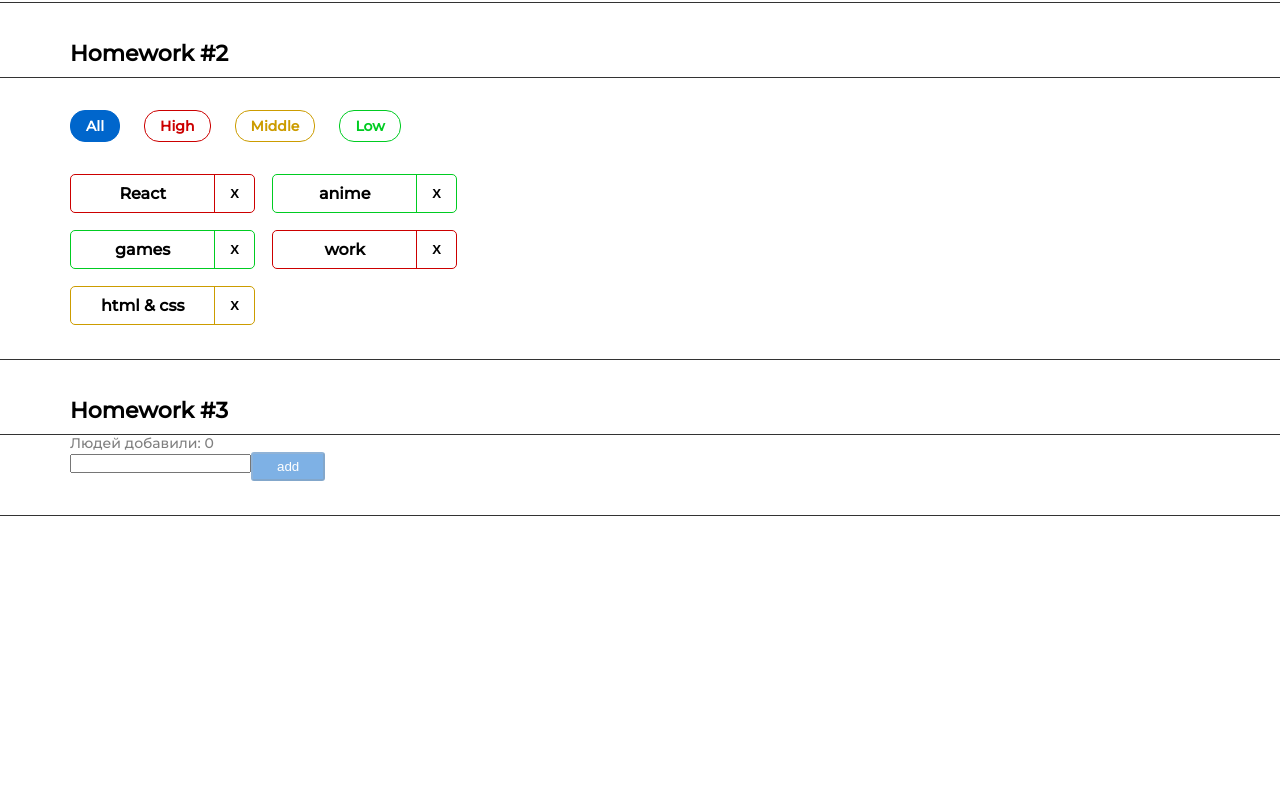
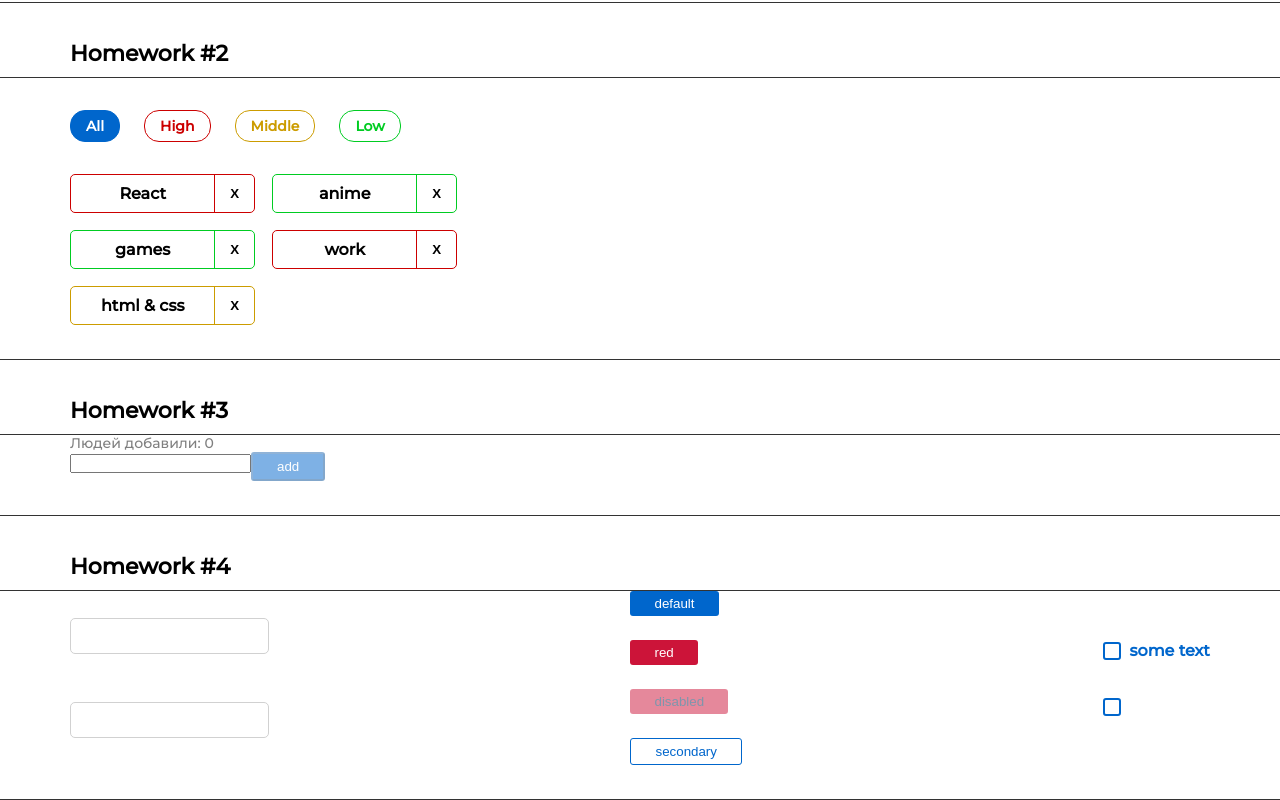
Before and after one commit to JuliaMargunova/hws2-master, a React (Create React App) app: page /#/ in a window 1280 px wide. Shown: the part 434-1234 px from the top of the page. Before the commit the page ends 950 px from the top, so only its background shows below. Built offline with nearby package versions, Linux system fonts and the light colour scheme.

Commit message:
completed HW4

```diff
--- a/src/s1-main/App.tsx
+++ b/src/s1-main/App.tsx
@@ -3,6 +3,7 @@ import s from './App.module.css'
 import HW1 from '../s2-homeworks/hw01/HW1'
 import HW2 from "../s2-homeworks/hw02/HW2";
 import HW3 from "../s2-homeworks/hw03/HW3";
+import HW4 from "../s2-homeworks/hw04/HW4";
 
 function App() {
     return (
@@ -11,7 +12,7 @@ function App() {
             {/*раскомментировать по ходу выполнения*/}
             <HW2/>
             <HW3/>
-            {/*<HW4/>*/}
+            <HW4/>
 
             {/*при выполнении дз 5 и более - закомментировать здесь дз 1-4, так как они есть внутри дз 5*/}
             {/*<HW5/>*/}
--- a/src/s2-homeworks/hw04/Stand.tsx
+++ b/src/s2-homeworks/hw04/Stand.tsx
@@ -49,7 +49,7 @@ const Stand = () => {
                 </div>
                 {/*красная кнопка:*/}
                 <div>
-                    <SuperButton id={'hw4-super-button-red'} xType={'red'}>
+                    <SuperButton id={'hw4-super-button-red'} xType={'red'} >
                         red
                     </SuperButton>
                 </div>
--- a/src/s2-homeworks/hw04/common/c1-SuperInputText/SuperInputText.module.css
+++ b/src/s2-homeworks/hw04/common/c1-SuperInputText/SuperInputText.module.css
@@ -1,20 +1,38 @@
 .input:focus {
+
 }
 
 .input {
+    border: 1px solid #D1D1D1;
+    border-radius: 5px;
+    box-sizing: border-box;
+    outline: none;
+    width: 100%;
+    font-weight: 500;
+    line-height: 1.25;
+    min-height: 2.25rem;
+    padding: 0.5em 0.75em;
+
 }
 
 .inputWrapper {
 }
 
 .superInput {
+
 }
 
 .errorInput {
+    border: 1px solid #CC1439;
+    border-radius: 5px;
+    box-sizing: border-box;
 }
 
 .errorInput:focus {
 }
 
 .error {
+    color: #cc1439;
+    font-size: .625rem;
+    line-height: 1.2;
 }
--- a/src/s2-homeworks/hw04/common/c1-SuperInputText/SuperInputText.tsx
+++ b/src/s2-homeworks/hw04/common/c1-SuperInputText/SuperInputText.tsx
@@ -55,6 +55,7 @@ const SuperInputText: React.FC<SuperInputTextPropsType> = (
         + (className ? ' ' + s.className : '') // задача на смешивание классов
 
     return (
+
         <div className={s.inputWrapper}>
             <input
                 id={id}
--- a/src/s2-homeworks/hw04/common/c2-SuperButton/SuperButton.module.css
+++ b/src/s2-homeworks/hw04/common/c2-SuperButton/SuperButton.module.css
@@ -1,36 +1,62 @@
 .button {
+    border-radius: 3px;
+    display: flex;
+    flex-direction: row;
+    justify-content: center;
+    align-items: center;
+    padding: 5px 24px;
+    gap: 10px;
+    cursor: pointer;
+    background-color: #0066CC;
+    border: none;
+    color: #FFFFFF;
+
 }
 
 .disabled {
+   opacity: 0.5;
+    color: #002E5C;
 }
 
 .secondary {
+    color:  #0066CC;
+    background-color: #fff;
+    border: 1px solid #06c;
 }
 
 .default {
+    background-color: #0066CC;
 }
 
 .red {
+    background-color: #CC1439;
 }
 
 .default:hover {
+    background-color: #0080FF;
 }
 
 .red:hover {
+    background-color: #FF1A47;
 }
 
 .secondary:hover {
+    background-color: #E5F0FA;
 }
 
 
 .default:active {
+    background-color: #0059B3;
 }
 
 .secondary:active {
+    background-color: #C9E5FF;
 }
 
 .red:active {
+    background-color: #B31232;
 }
 
 .button:disabled {
+    cursor: not-allowed;
 }
--- a/src/s2-homeworks/hw04/common/c2-SuperButton/SuperButton.tsx
+++ b/src/s2-homeworks/hw04/common/c2-SuperButton/SuperButton.tsx
@@ -18,12 +18,15 @@ const SuperButton: React.FC<SuperButtonPropsType> = (
     }
 ) => {
     const finalClassName = s.button
-        // + (disabled
-        //         ? ...
-        //         : xType === 'red'
-        //             ? ...
-        + (className ? ' ' + className : '') // задачка на смешивание классов
-
+        + (disabled
+            ? ' ' + s.disabled : '')+
+        ( xType === 'red'
+                ? ' ' + s.red
+                : xType === 'secondary'
+                    ? ' ' + s.secondary
+                    : ' ' + s.default)
+        + (className ? ' ' + s.className : '') // задачка на смешивание классов
+    // const finalClassName = `${s.button} ${disabled? s.disabled: ''} ${xType==='red'? s.red : xType==='secondary' ? s.secondary : s.default} ${(className ? className : '')}`
     return (
         <button
             disabled={disabled}
--- a/src/s2-homeworks/hw04/common/c3-SuperCheckbox/SuperCheckbox.tsx
+++ b/src/s2-homeworks/hw04/common/c3-SuperCheckbox/SuperCheckbox.tsx
@@ -28,7 +28,11 @@ const SuperCheckbox: React.FC<SuperCheckboxPropsType> = (
 ) => {
     const onChangeCallback = (e: ChangeEvent<HTMLInputElement>) => {
         // задачка на написание онченджа
+//restProps.checked
+onChange?.(e);
+onChangeChecked?.(e.currentTarget.checked);
 
+      // onChangeChecked?.(!restProps.checked);
     }
 
     const finalInputClassName = s.checkbox
```
